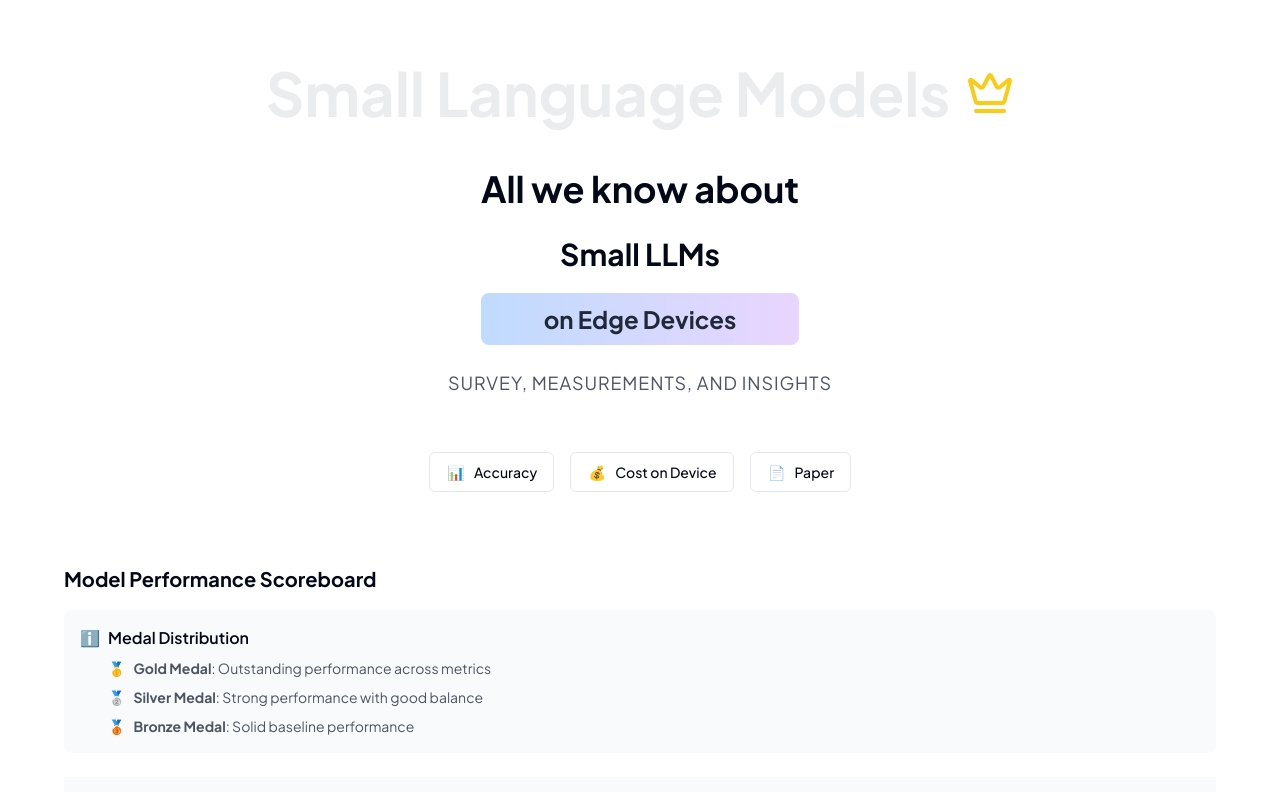
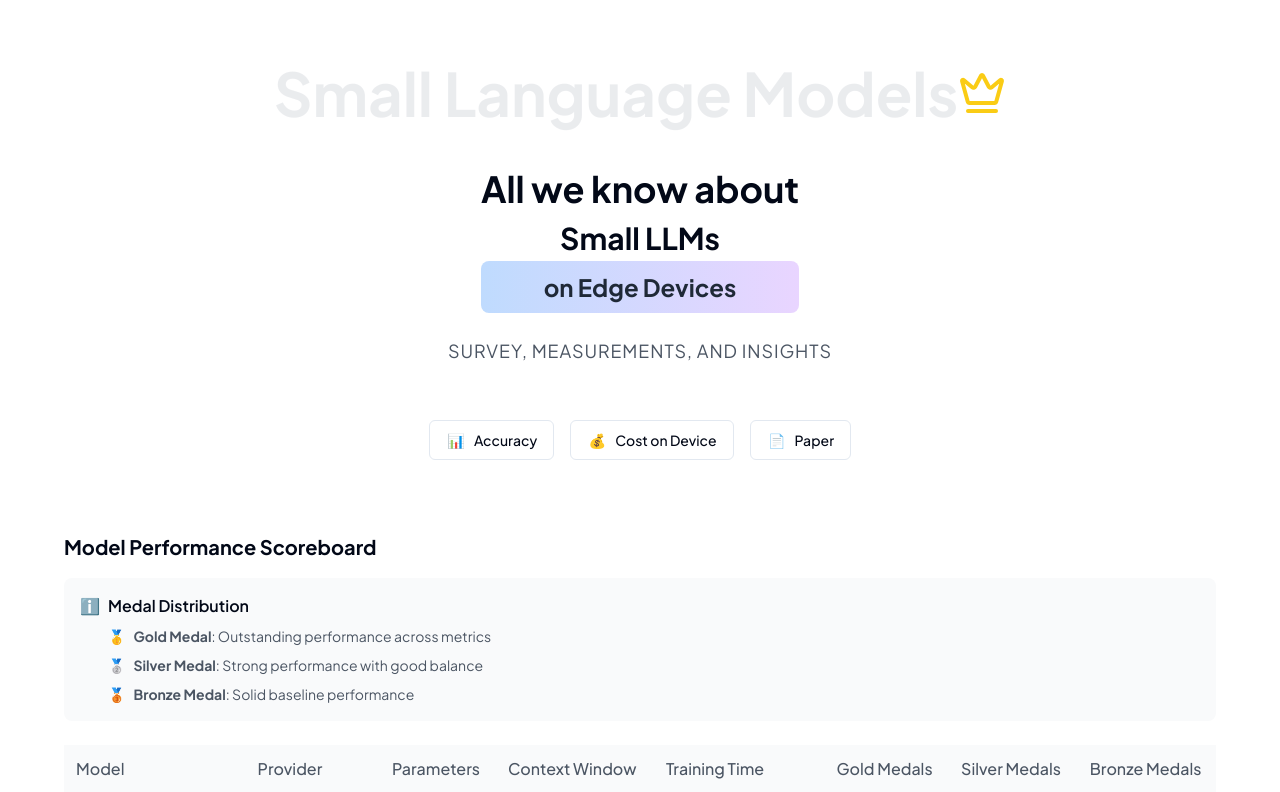
Before and after one commit to slm-bench/leaderboard, a Next.js app: page /leaderboard/ in a window 1280 px wide. Shown: the top 792 px of the page. Built offline with nearby package versions, Linux system fonts and the light colour scheme.

Commit message:
fix: font family

```diff
--- a/next.config.mjs
+++ b/next.config.mjs
@@ -5,6 +5,7 @@ const nextConfig = {
         unoptimized: true,
     },
     basePath: '/leaderboard',
+    assetPrefix: '/leaderboard',
     webpack: (config) => {
         config.resolve.preferRelative = true;
         return config;
--- a/src/app/layout.tsx
+++ b/src/app/layout.tsx
@@ -17,7 +17,8 @@ export default function RootLayout({
 }>) {
   return (
     <html lang="en">
-      <body className={inter.className} suppressHydrationWarning={true}>
+      {/* <body className={inter.className} suppressHydrationWarning={true}> */}
+      <body suppressHydrationWarning={true}>
         {children}
         <Toaster />
       </body>
--- a/src/modules/home/index.tsx
+++ b/src/modules/home/index.tsx
@@ -5,138 +5,41 @@ import { Button } from "@/components/ui/button";
 import { Crown } from 'lucide-react';
 import MedalTable from './table';
 import DataAnalysisSection from './data';
+import './styles/index.css';
 
 export default function HomeClient() {
   return (
-    <div style={{
-      width: "100%",
-      height: "100vh"
-    }}>
-      <div style={{
-        minHeight: "100vh",
-        backgroundSize: "20px 20px"
-      }}>
-        <section style={{
-          maxWidth: "1200px",
-          margin: "0 auto",
-          padding: "3rem 1rem"
-        }}>
-          <div style={{
-            display: "flex",
-            flexDirection: "column",
-            alignItems: "center",
-            textAlign: "center",
-            gap: "1.5rem"
-          }}>
-            <div style={{
-              position: "relative",
-              display: "flex",
-              justifyContent: "center",
-              alignItems: "center",
-              gap: "1rem"
-            }}>
-              <h1 style={{
-                fontSize: "3.75rem",
-                fontWeight: "700",
-                color: "#9ca3af",
-                opacity: "0.2"
-              }}>Small Language Models</h1>
-              <div style={{
-                display: "flex",
-                alignItems: "center",
-                justifyContent: "center"
-              }}>
-                <Crown style={{
-                  width: "3rem",
-                  height: "3rem",
-                  color: "#facc15"
-                }} />
+    <div className="container">
+      <div className="background">
+        <section className="content-section">
+          <div className="header-container">
+            <div className="title-container">
+              <h1 className="main-title">Small Language Models</h1>
+              <div className="crown-container">
+                <Crown className="crown-icon" />
               </div>
             </div>
-            <div style={{
-              display: "flex",
-              flexDirection: "column",
-              gap: "1rem"
-            }}>
-              <h2 style={{
-                fontSize: "2.25rem",
-                fontWeight: "700"
-              }}>
-                All we know about
-              </h2>
-              <h3 style={{
-                fontSize: "1.875rem",
-                fontWeight: "700"
-              }}>
-                Small LLMs
-              </h3>
-              <div style={{
-                background: "linear-gradient(to right, #bfdbfe, #e9d5ff)",
-                padding: "0.5rem 1.5rem",
-                borderRadius: "0.5rem"
-              }}>
-                <span style={{
-                  fontSize: "1.5rem",
-                  fontWeight: "700",
-                  color: "#1f2937"
-                }}>
-                  on Edge Devices
-                </span>
+            <div className="subtitle-container">
+              <h2 className="subtitle-heading">All we know about</h2>
+              <h3 className="subtitle-subheading">Small LLMs</h3>
+              <div className="gradient-container">
+                <span className="gradient-text">on Edge Devices</span>
               </div>
             </div>
-            <p style={{
-              fontSize: "1.125rem",
-              color: "#4b5563",
-              textTransform: "uppercase",
-              letterSpacing: "0.05em"
-            }}>
+            <p className="description">
               Survey, Measurements, and Insights
             </p>
-            <div style={{
-              display: "flex",
-              gap: "1rem",
-              marginTop: "2rem"
-            }}>
-              <Button
-                variant="outline"
-                style={{
-                  display: "flex",
-                  alignItems: "center",
-                  gap: "0.5rem"
-                }}
-              >
-                <span style={{
-                  width: "1.25rem",
-                  height: "1.25rem"
-                }}>📊</span>
+            <div className="button-container">
+              <Button variant="outline" className="action-button">
+                <span className="button-icon">📊</span>
                 Accuracy
               </Button>
-              <Button
-                variant="outline"
-                style={{
-                  display: "flex",
-                  alignItems: "center",
-                  gap: "0.5rem"
-                }}
-              >
-                <span style={{
-                  width: "1.25rem",
-                  height: "1.25rem"
-                }}>💰</span>
+              <Button variant="outline" className="action-button">
+                <span className="button-icon">💰</span>
                 Cost on Device
               </Button>
-              <Button
-                variant="outline"
-                style={{
-                  display: "flex",
-                  alignItems: "center",
-                  gap: "0.5rem"
-                }}
-              >
-                <span style={{
-                  width: "1.25rem",
-                  height: "1.25rem"
-                }}>📄</span>
+              <Button variant="outline" className="action-button">
+                <span className="button-icon">📄</span>
                 Paper
               </Button>
             </div>
--- /dev/null
+++ b/src/modules/home/styles/index.css
@@ -0,0 +1,114 @@
+@import url('https://fonts.googleapis.com/css2?family=Plus+Jakarta+Sans:wght@400;500;600;700;800&display=swap');
+
+:root {
+    --font-primary: 'Plus Jakarta Sans', system-ui, -apple-system, BlinkMacSystemFont, 'Segoe UI', Roboto, sans-serif;
+}
+
+body {
+    font-family: var(--font-primary);
+    margin: 0;
+    padding: 0;
+}
+
+.container {
+    width: 100%;
+    height: 100vh;
+}
+
+.background {
+    min-height: 100vh;
+    background-size: 20px 20px;
+}
+
+.content-section {
+    max-width: 1200px;
+    margin: 0 auto;
+    padding: 3rem 1rem;
+}
+
+.header-container {
+    display: flex;
+    flex-direction: column;
+    align-items: center;
+    text-align: center;
+    gap: 1.5rem;
+}
+
+.title-container {
+    position: relative;
+    display: flex;
+    justify-content: center;
+    align-items: center;
+    /* gap: 1rem; */
+}
+
+.main-title {
+    font-size: 3.75rem;
+    font-weight: 700;
+    color: #9ca3af;
+    opacity: 0.2;
+}
+
+.crown-container {
+    display: flex;
+    align-items: center;
+    justify-content: center;
+}
+
+.crown-icon {
+    width: 3rem;
+    height: 3rem;
+    color: #facc15;
+}
+
+.subtitle-container {
+    display: flex;
+    flex-direction: column;
+    /* gap: 1rem; */
+}
+
+.subtitle-heading {
+    font-size: 2.25rem;
+    font-weight: 700;
+}
+
+.subtitle-subheading {
+    font-size: 1.875rem;
+    font-weight: 700;
+}
+
+.gradient-container {
+    background: linear-gradient(to right, #bfdbfe, #e9d5ff);
+    padding: 0.5rem 1.5rem;
+    border-radius: 0.5rem;
+}
+
+.gradient-text {
+    font-size: 1.5rem;
+    font-weight: 700;
+    color: #1f2937;
+}
+
+.description {
+    font-size: 1.125rem;
+    color: #4b5563;
+    text-transform: uppercase;
+    letter-spacing: 0.05em;
+}
+
+.button-container {
+    display: flex;
+    gap: 1rem;
+    margin-top: 2rem;
+}
+
+.action-button {
+    display: flex;
+    align-items: center;
+    gap: 0.5rem;
+}
+
+.button-icon {
+    width: 1.25rem;
+    height: 1.25rem;
+}
```
